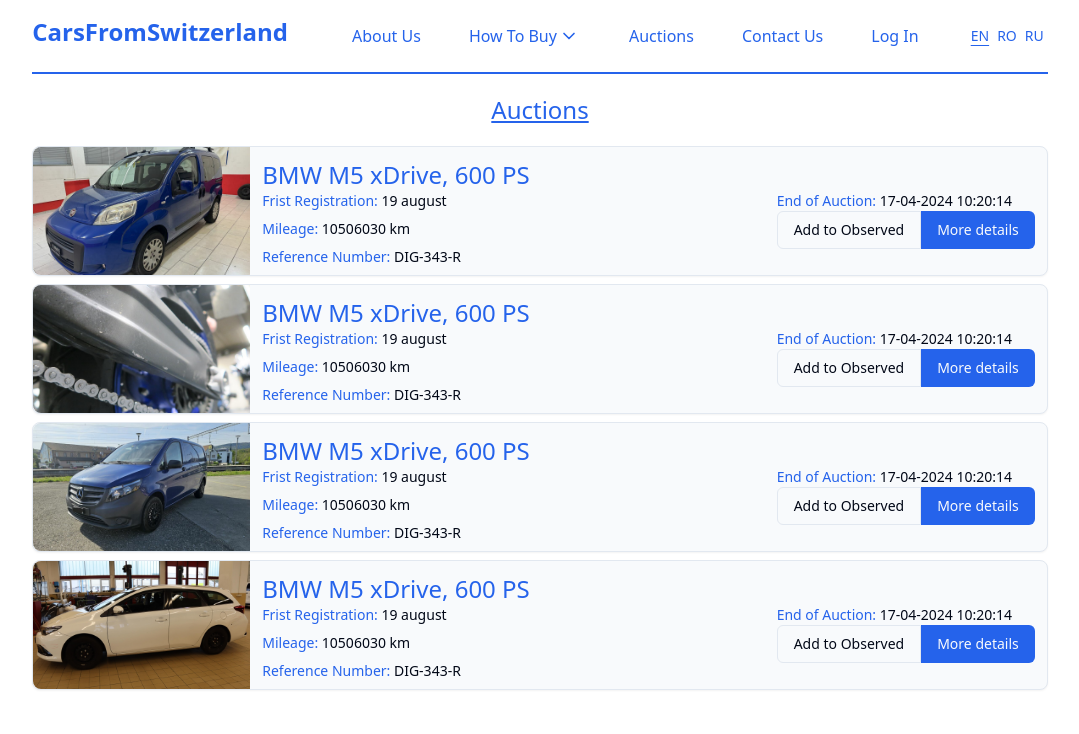
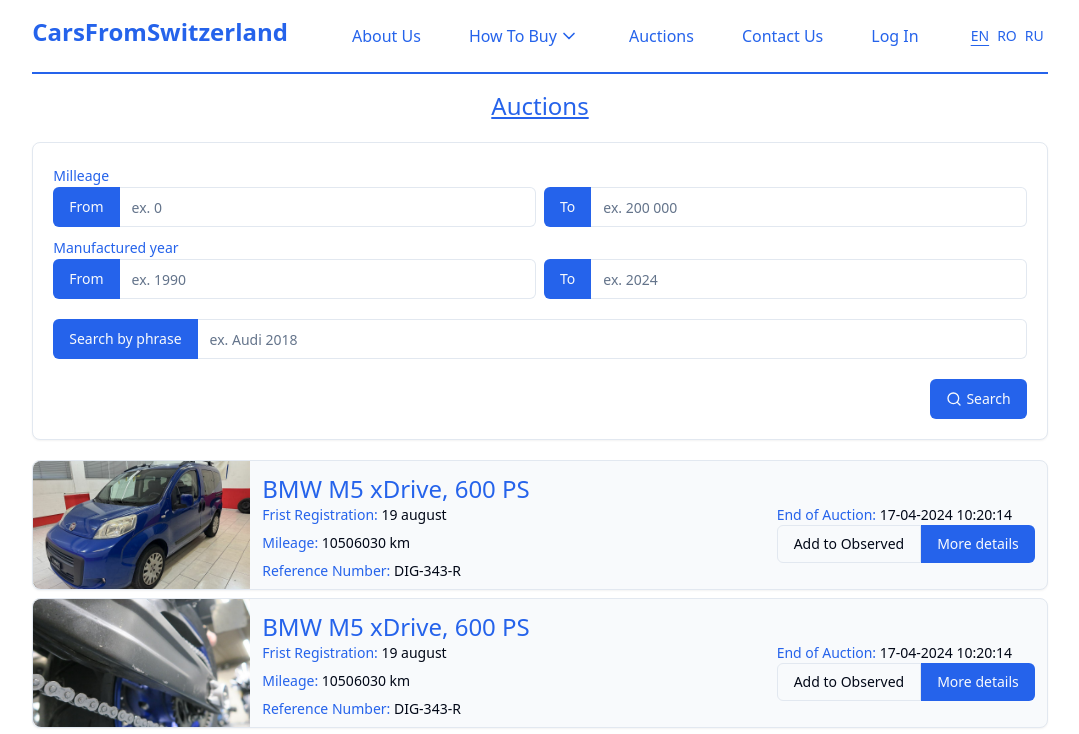
Before and after one commit to C0L2/auctions, a React (Vite) app: page / in a window 1280 px wide. Shown: the top 734 px of the page, without its empty margins (100-1179 px from the left). Built offline with nearby package versions, Linux system fonts and the light colour scheme.

Commit message:
- added search files for auctions, created special hook for this form

```diff
--- a/src/components/PageName.tsx
+++ b/src/components/PageName.tsx
@@ -1,5 +1,5 @@
 export const PageName = ({ pageTitle }: { pageTitle: string }) => (
-  <h1 className="text-center text-primary text-2xl underline mt-5 mb-5 object-cover">
+  <h1 className="text-center text-primary text-2xl underline mt-4 mb-5 object-cover">
     {pageTitle}
   </h1>
 )
--- a/src/locales/en/global.json
+++ b/src/locales/en/global.json
@@ -153,6 +153,27 @@
     "hover": {
       "addToObservedNotLoggedIn": "Want to add to Observed?",
       "register!": "Register!"
+    },
+    "search": {
+      "items": {
+        "from": "From",
+        "to": "To",
+        "by_phrase": "Search by phrase"
+      },
+      "btn": "Search"
+    },
+    "placeholders": {
+      "from_mileage": "ex. 0",
+      "to_mileage": "ex. 200 000",
+      "from_y": "ex. 1990",
+      "to_y": "ex. 2024",
+      "phrase": "ex. Audi 2018"
+    },
+    "labels": {
+      "milleage": "Milleage",
+      "manufactured_year": "Manufactured year",
+      "by_phrase": "Search by phrase",
+      "hover": "Loking for some exotic model or interested in special aditional equipment? Place that text here."
     }
   }
 }
--- a/src/locales/ro/global.json
+++ b/src/locales/ro/global.json
@@ -153,6 +153,27 @@
     "hover": {
       "addToObservedNotLoggedIn": "Dorești să adaugi la Observate?",
       "register!": "Înregistrează-te!"
+    },
+    "search": {
+      "items": {
+        "from": "De la",
+        "to": "La",
+        "by_phrase": "Căutare după frază"
+      },
+      "btn": "Căutare"
+    },
+    "placeholders": {
+      "from_mileage": "ex. 0",
+      "to_mileage": "ex. 200 000",
+      "from_y": "ex. 1990",
+      "to_y": "ex. 2024",
+      "phrase": "ex. Audi 2018"
+    },
+    "labels": {
+      "milleage": "Kilometraj",
+      "manufactured_year": "Anul fabricației",
+      "by_phrase": "Căutare după frază",
+      "hover": "Căutați un model exotic sau sunteți interesat de echipamentul suplimentar special? Introduceți textul aici."
     }
   }
 }
--- a/src/locales/ru/global.json
+++ b/src/locales/ru/global.json
@@ -153,6 +153,27 @@
     "hover": {
       "addToObservedNotLoggedIn": "Хотите добавить в Наблюдаемые?",
       "register!": "Зарегистрируйтесь!"
+    },
+    "search": {
+      "items": {
+        "from": "От",
+        "to": "До",
+        "by_phrase": "Поиск по фразе"
+      },
+      "btn": "Поиск"
+    },
+    "placeholders": {
+      "from_mileage": "напр. 0",
+      "to_mileage": "напр. 200 000",
+      "from_y": "напр. 1990",
+      "to_y": "напр. 2024",
+      "phrase": "напр. Audi 2018"
+    },
+    "labels": {
+      "milleage": "Пробег",
+      "manufactured_year": "Год производства",
+      "by_phrase": "Поиск по фразе",
+      "hover": "Ищете экзотическую модель или интересуетесь специальным дополнительным оборудованием? Введите текст здесь."
     }
   }
 }
--- a/src/pages/Auctions/Auctions.tsx
+++ b/src/pages/Auctions/Auctions.tsx
@@ -2,6 +2,7 @@
 import { auctionsMockItems } from '../../mock-data/data'
 import { useTranslation } from 'react-i18next'
 import { PageName } from '@/components/PageName'
+import Search from './components/Search'
 
 const Auctions = () => {
   const { t } = useTranslation('global')
@@ -9,6 +10,7 @@
   return (
     <>
       <PageName pageTitle={t('header.auctions')} />
+      <Search />
       <div className="space-y-2 mt-5">
         {auctionsMockItems.length > 0 &&
           auctionsMockItems.map((item, index) => (
--- /dev/null
+++ b/src/pages/Auctions/components/Search.tsx
@@ -0,0 +1,155 @@
+import { Card } from '@/components/ui/card'
+import { Input } from '@/components/ui/input'
+import {
+  Form,
+  FormControl,
+  FormField,
+  FormItem,
+  FormLabel,
+  FormMessage,
+} from '@/components/ui/form'
+import { useSearch } from '../hooks/useSearch'
+import { Button } from '@/components/ui/button'
+import { useTranslation } from 'react-i18next'
+import { SearchIcon } from 'lucide-react'
+
+const Search = () => {
+  const { form, onSubmit } = useSearch()
+  const { t } = useTranslation('global')
+
+  return (
+    <>
+      <Card className="mt-5 p-5">
+        <Form {...form}>
+          <form onSubmit={form.handleSubmit(onSubmit)}>
+            <FormLabel className="text-primary">
+              {t('auctionItem.labels.milleage')}
+            </FormLabel>
+            <div className="flex gap-x-2 mb-2">
+              <FormField
+                control={form.control}
+                name="milleageFrom"
+                render={({ field }) => (
+                  <FormItem className="w-full">
+                    <FormControl className="flex items-start">
+                      <div>
+                        <Button className="rounded-tr-none rounded-br-none">
+                          {t('auctionItem.search.items.from')}
+                        </Button>
+                        <Input
+                          {...field}
+                          placeholder={t(
+                            'auctionItem.placeholders.from_mileage',
+                          )}
+                          className="flex-grow rounded-bl-none rounded-tl-none border-l-0"
+                        />
+                      </div>
+                    </FormControl>
+                    <FormMessage />
+                  </FormItem>
+                )}
+              />
+              <FormField
+                control={form.control}
+                name="milleageTo"
+                render={({ field }) => (
+                  <FormItem className="w-full">
+                    <FormControl className="flex items-start">
+                      <div>
+                        <Button className="rounded-tr-none rounded-br-none">
+                          {t('auctionItem.search.items.to')}
+                        </Button>
+                        <Input
+                          {...field}
+                          placeholder={t('auctionItem.placeholders.to_mileage')}
+                          className="flex-grow rounded-bl-none rounded-tl-none border-l-0"
+                        />
+                      </div>
+                    </FormControl>
+                    <FormMessage />
+                  </FormItem>
+                )}
+              />
+            </div>
+            <FormLabel className="text-primary">
+              {t('auctionItem.labels.manufactured_year')}
+            </FormLabel>
+            <div className="flex gap-x-2">
+              <FormField
+                control={form.control}
+                name="manafacturedYearFrom"
+                render={({ field }) => (
+                  <FormItem className="mb-5 w-full">
+                    <FormControl className="flex items-start">
+                      <div>
+                        <Button className="rounded-tr-none rounded-br-none">
+                          {t('auctionItem.search.items.from')}
+                        </Button>
+                        <Input
+                          {...field}
+                          placeholder={t('auctionItem.placeholders.from_y')}
+                          className="flex-grow rounded-bl-none rounded-tl-none border-l-0"
+                        />
+                      </div>
+                    </FormControl>
+                    <FormMessage />
+                  </FormItem>
+                )}
+              />
+              <FormField
+                control={form.control}
+                name="manafacturedYearTo"
+                render={({ field }) => (
+                  <FormItem className="w-full">
+                    <FormControl className="flex items-start">
+                      <div>
+                        <Button className="rounded-tr-none rounded-br-none">
+                          {t('auctionItem.search.items.to')}
+                        </Button>
+                        <Input
+                          {...field}
+                          placeholder={t('auctionItem.placeholders.to_y')}
+                          className="flex-grow rounded-bl-none rounded-tl-none border-l-0"
+                        />
+                      </div>
+                    </FormControl>
+                    <FormMessage />
+                  </FormItem>
+                )}
+              />
+            </div>
+            <FormField
+              control={form.control}
+              name="phrase"
+              render={({ field }) => (
+                <FormItem className="mb-5 w-full">
+                  <FormControl className="flex items-start">
+                    <div>
+                      <Button className="rounded-tr-none rounded-br-none">
+                        {t('auctionItem.search.items.by_phrase')}
+                      </Button>
+                      <Input
+                        {...field}
+                        placeholder={t('auctionItem.placeholders.phrase')}
+                        className="flex-grow rounded-bl-none rounded-tl-none border-l-0"
+                      />
+                    </div>
+                  </FormControl>
+                  <FormMessage />
+                </FormItem>
+              )}
+            />
+            <div className="flex justify-end ">
+              <Button type="submit" className="gap-1">
+                <SearchIcon className="w-4 h-4" />
+                {t('auctionItem.search.btn')}
+              </Button>
+            </div>
+          </form>
+        </Form>
+      </Card>
+    </>
+  )
+}
+
+export default Search
--- /dev/null
+++ b/src/pages/Auctions/hooks/useSearch.tsx
@@ -0,0 +1,16 @@
+import { zodResolver } from '@hookform/resolvers/zod'
+import { useForm } from 'react-hook-form'
+import { z } from 'zod'
+import { searchFormSchema } from '../types'
+
+export const useSearch = () => {
+  const form = useForm<z.infer<typeof searchFormSchema>>({
+    resolver: zodResolver(searchFormSchema),
+  })
+
+  function onSubmit(values: z.infer<typeof searchFormSchema>) {
+    console.log(values)
+  }
+
+  return { form, onSubmit }
+}
--- a/src/pages/Auctions/types.ts
+++ b/src/pages/Auctions/types.ts
@@ -1,3 +1,5 @@
+import { z } from 'zod'
+
 export type AuctionItem = {
   photo: string
   title: string
@@ -6,3 +8,11 @@
   referenceNumber?: string
   endOfAuction?: string
 }
+
+export const searchFormSchema = z.object({
+  milleageFrom: z.number().min(1).max(7).optional(),
+  milleageTo: z.number().min(1).max(7).optional(),
+  manafacturedYearFrom: z.number().optional(),
+  manafacturedYearTo: z.number().optional(),
+  phrase: z.string().min(2).optional(),
+})
```
